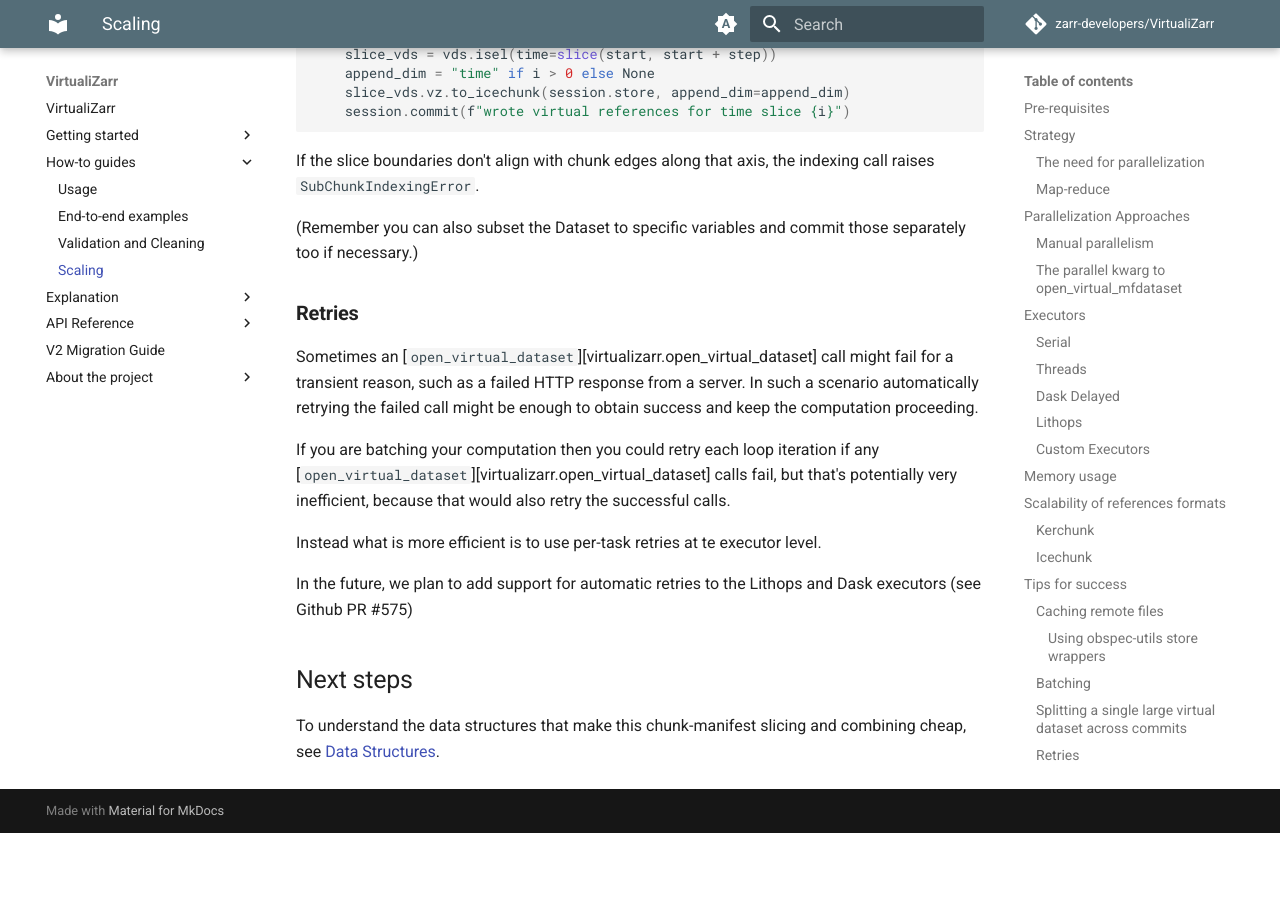
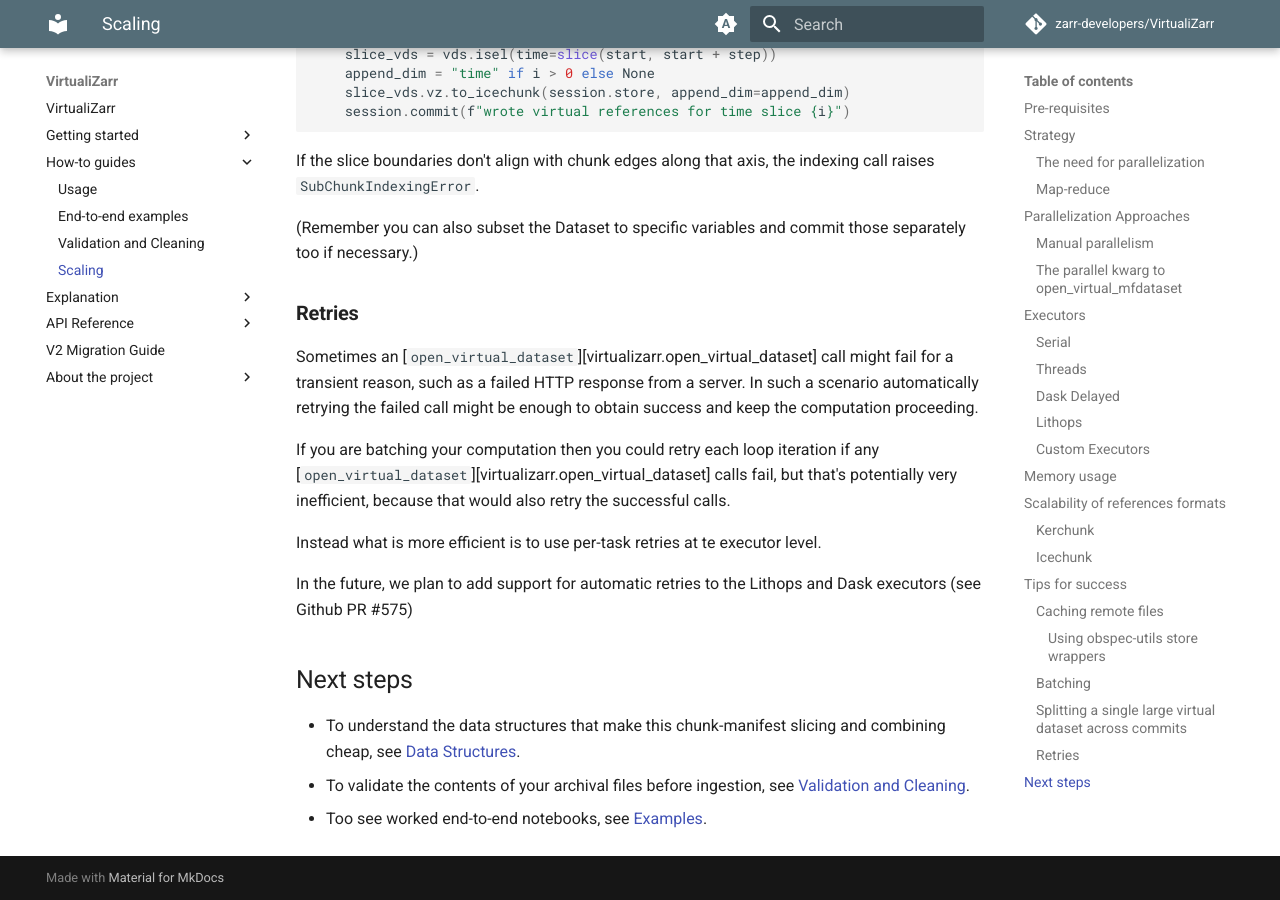
Before and after one commit to zarr-developers/VirtualiZarr, an MkDocs documentation site: the page built from docs/how_to/scaling.md, in a window 1280 px wide and 900 px high, scrolled down 9396 px. Built offline with MkDocs 1.6.1 and Material for MkDocs 9.7.7, drawn with Linux system fonts in a browser that asks for light colours; comment, search, counter and statistics services are not loaded; the version menu is left out; before the commit the page ends 10229 px from its top, so only the background shows below that.

Commit message:
next steps

```diff
--- a/docs/how_to/scaling.md
+++ b/docs/how_to/scaling.md
@@ -350,4 +350,6 @@ In the future, we plan to add support for automatic retries to the Lithops and D
 
 ## Next steps
 
-To understand the data structures that make this chunk-manifest slicing and combining cheap, see [Data Structures](../explanation/data_structures.md).
+- To understand the data structures that make this chunk-manifest slicing and combining cheap, see [Data Structures](../explanation/data_structures.md).
+- To validate the contents of your archival files before ingestion, see [Validation and Cleaning](validation.md).
+- Too see worked end-to-end notebooks, see [Examples](examples.md).
```
Also changed, not shown: docs/how_to/usage.md (+3 -2 lines), docs/how_to/validation.md (+8 -0 lines).
